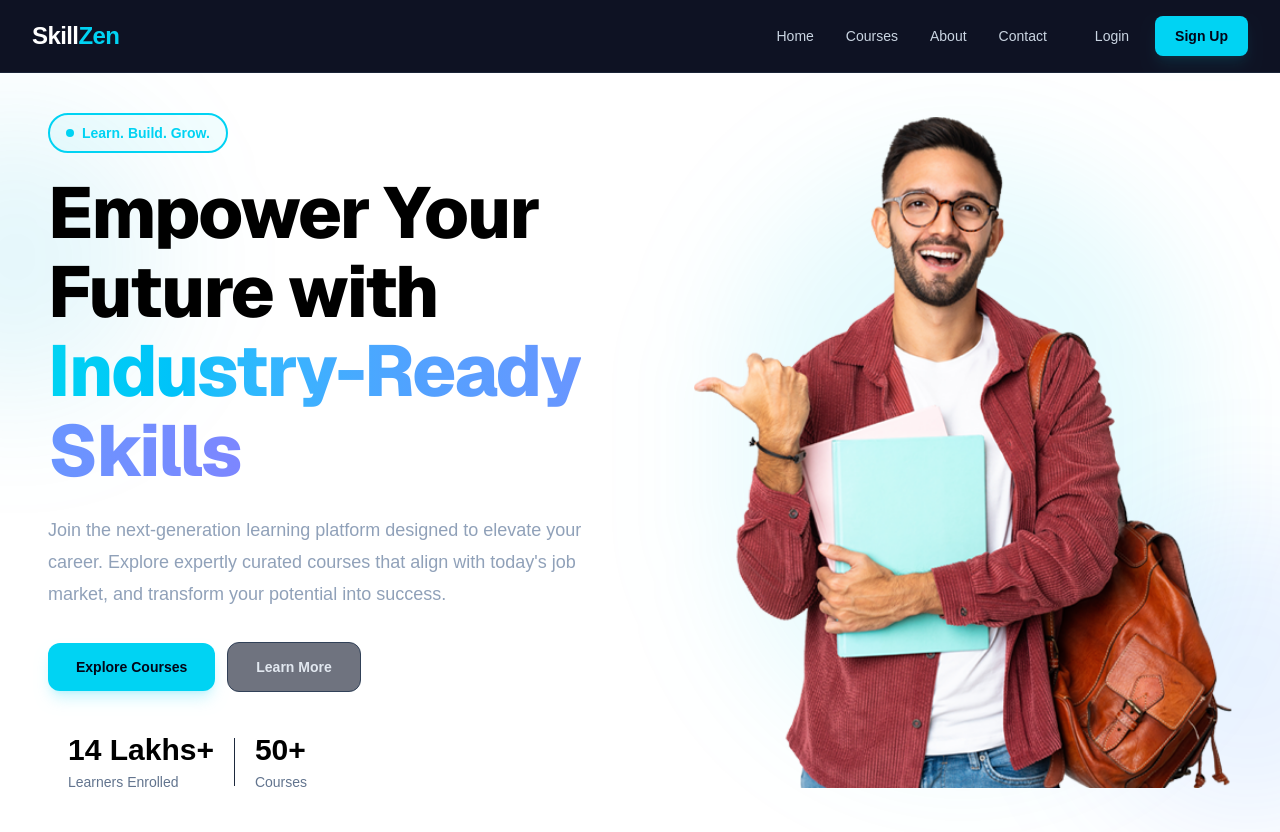
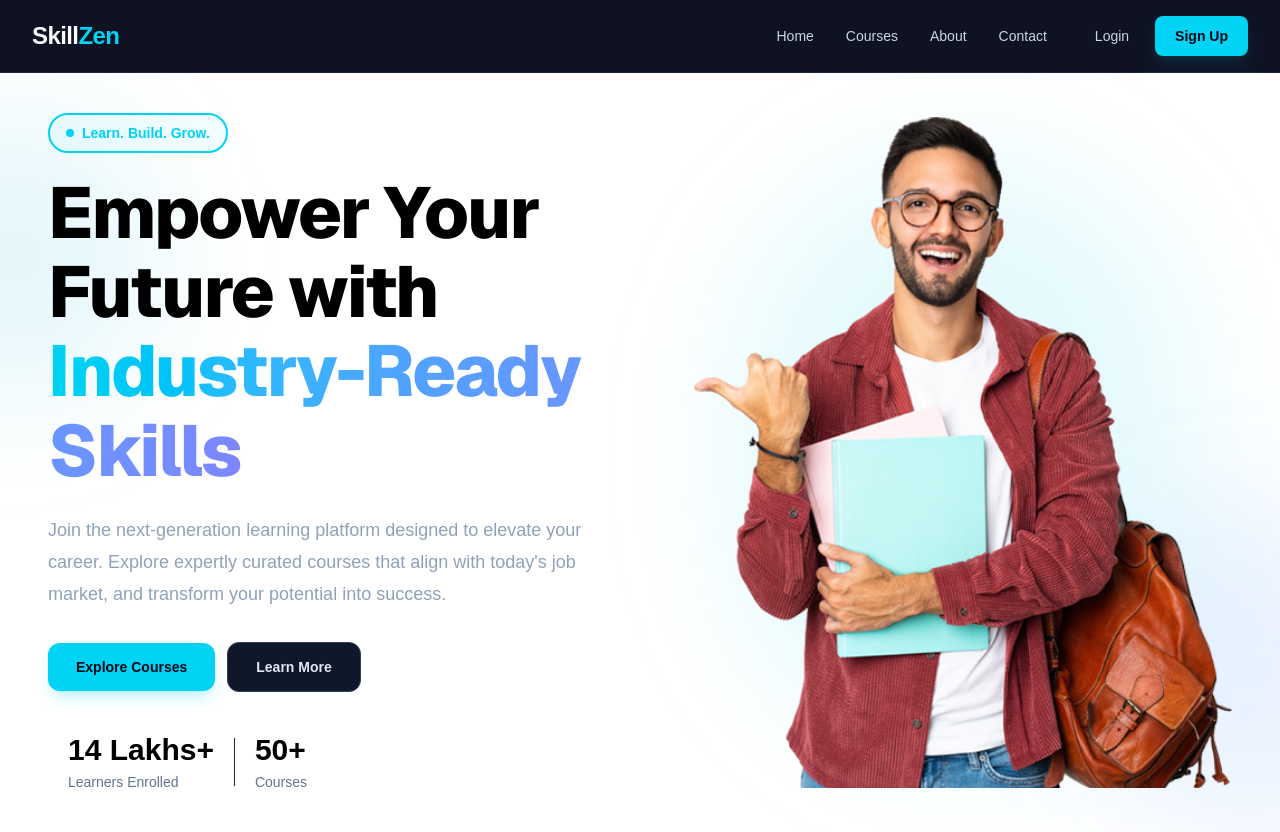
Before and after one commit to raushan-sinha/skillzen, a Next.js app: page / in a window 1280 px wide. Built offline with nearby package versions, Linux system fonts and the light colour scheme.

Commit message:
Updated bg-color

```diff
--- a/components/home/HeroSection.tsx
+++ b/components/home/HeroSection.tsx
@@ -45,7 +45,7 @@ export default function HeroSection() {
 
                         <Link
                             href="/about"
-                            className="w-full rounded-xl border border-slate-700 bg-slate-900/60 px-7 py-3.5 text-center text-sm font-semibold text-slate-200 transition-all duration-300 hover:border-cyan-400/40 hover:bg-slate-800 sm:w-auto"
+                            className="w-full rounded-xl border border-slate-700 bg-slate-900 px-7 py-3.5 text-center text-sm font-semibold text-slate-200 transition-all duration-300 hover:border-cyan-400/40 hover:bg-slate-800 sm:w-auto"
                         >
                             Learn More
                         </Link>
```
